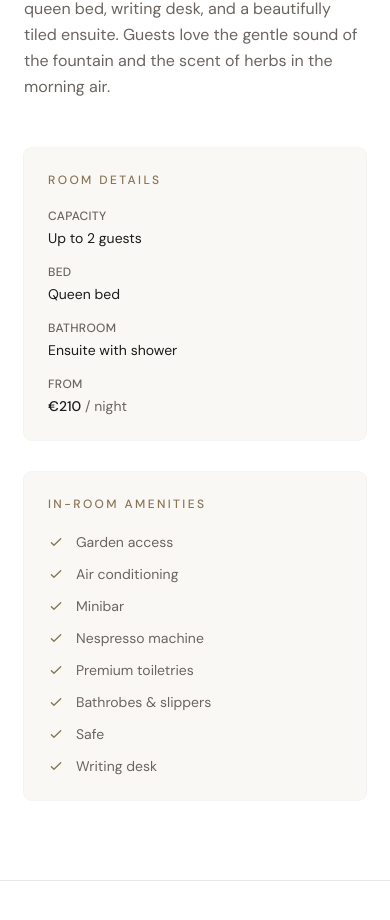
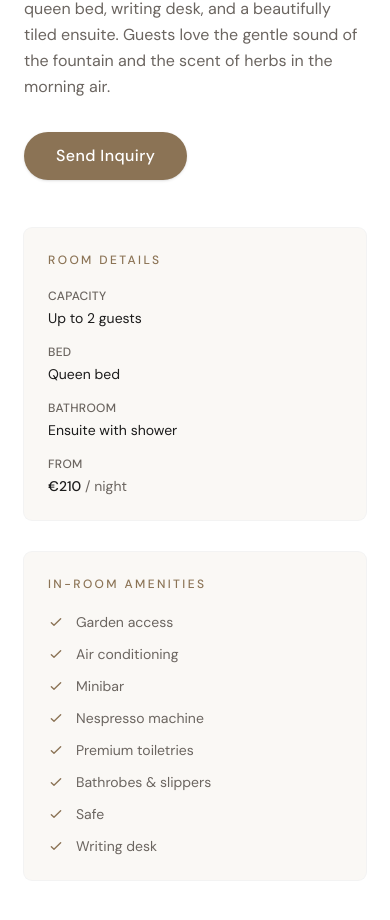
Before and after one commit to Nate-Workspace/guest_house_landing, a Next.js app: page /rooms/jardin-room in a window 390 px wide. Shown: the part 1294-2214 px from the top of the page. Built offline with nearby package versions, Linux system fonts and the light colour scheme.

Commit message:
feat: made the send inquiry CTA

```diff
--- a/src/components/rooms/RoomDetailContent.tsx
+++ b/src/components/rooms/RoomDetailContent.tsx
@@ -1,4 +1,5 @@
 import { siteConfig } from "@/config/site";
+import { Button } from "@/components/ui/Button";
 import type { Room } from "@/lib/types";
 import type { ReactNode } from "react";
 
@@ -20,9 +21,16 @@ export function RoomDetailContent({ room }: RoomDetailContentProps) {
             <p className="mt-6 text-base leading-relaxed text-muted md:text-lg">
               {room.description}
             </p>
+            <Button
+              href={`/contact?room=${room.slug}`}
+              size="lg"
+              className="mt-8 lg:hidden"
+            >
+              Send Inquiry
+            </Button>
           </div>
 
-          <aside className="flex flex-col gap-8">
+          <aside className="flex flex-col gap-8 lg:sticky lg:top-28 lg:self-start">
             <div className="rounded-lg bg-bg p-6 ring-1 ring-text/5">
               <h3 className="text-xs font-medium uppercase tracking-[0.2em] text-accent">
                 Room details
@@ -55,6 +63,10 @@ export function RoomDetailContent({ room }: RoomDetailContentProps) {
                 ))}
               </ul>
             </div>
+
+            <Button href={`/contact?room=${room.slug}`} size="lg" className="hidden w-full lg:inline-flex">
+              Send Inquiry
+            </Button>
           </aside>
         </div>
       </div>
```
Also changed, not shown: 1 other file (tests, documents, lock files or other folders).
